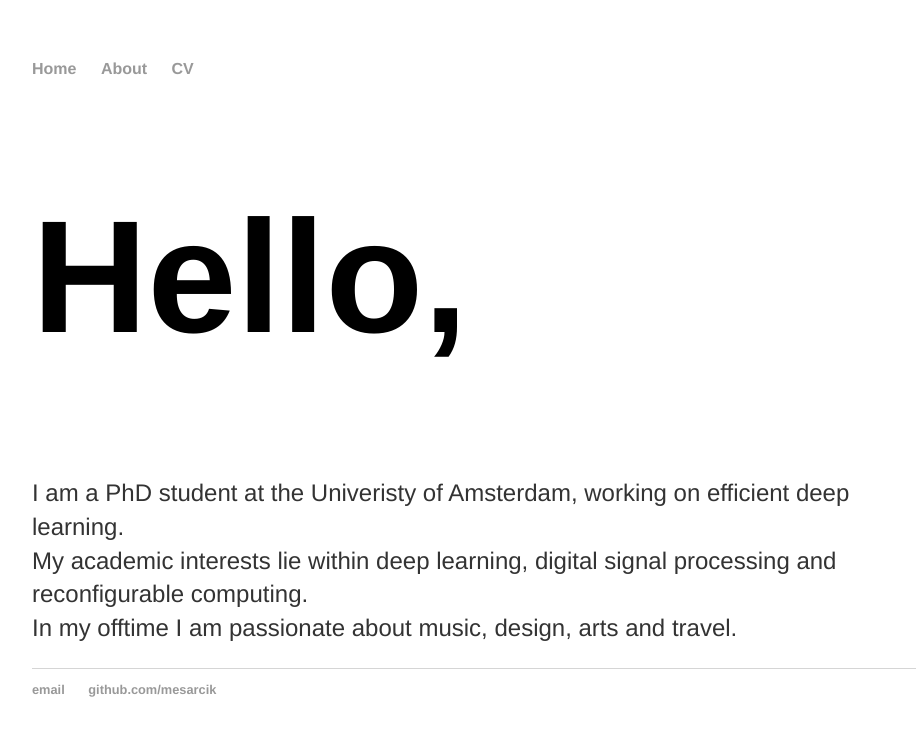
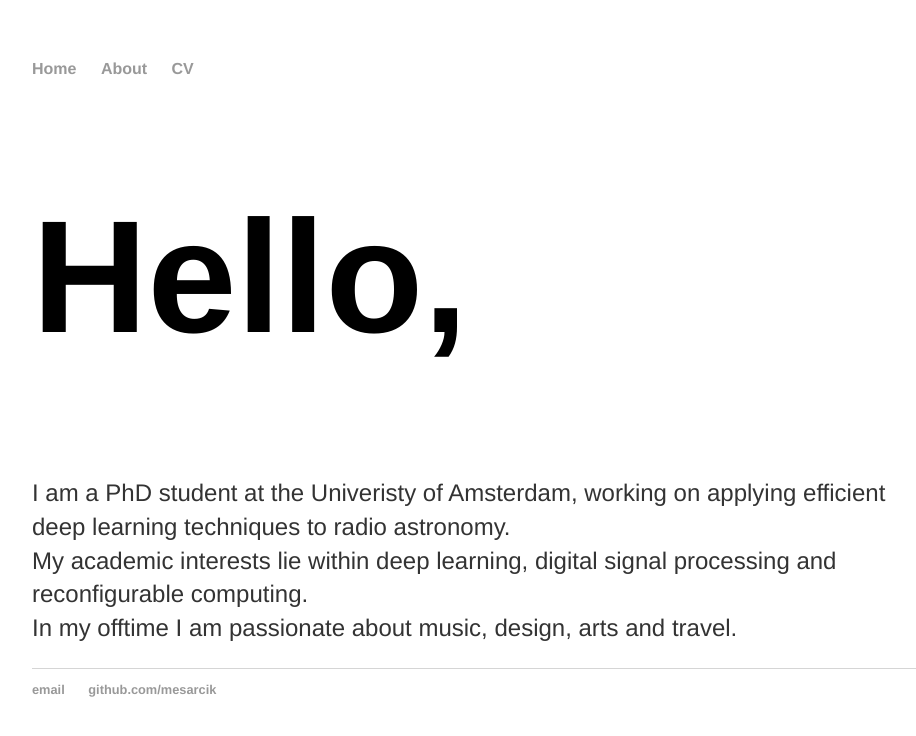
Before and after one commit to mesarcik/mesarcik.github.io, a Jekyll site: the page built from about/index.html, in a window 1280 px wide. Shown: the top 736 px of the page, without its empty margins (160-1076 px from the left). Built offline with Jekyll 4.4.1, drawn with Linux system fonts in a browser that asks for light colours.

Commit message:
Update index.html
added description

```diff
--- a/about/index.html
+++ b/about/index.html
@@ -5,7 +5,7 @@
 
 		<div class="about">
 			<h1>Hello,</h1>
-			 <p>I am a PhD student at the Univeristy of Amsterdam, working on efficient deep learning.<br>
+			 <p>I am a PhD student at the Univeristy of Amsterdam, working on applying efficient deep learning techniques to radio astronomy.<br>
 			   My academic interests lie within deep learning, digital signal processing and reconfigurable computing. <br>
 			   In my offtime I am passionate about music, design, arts and travel.
 		   </p>
```
